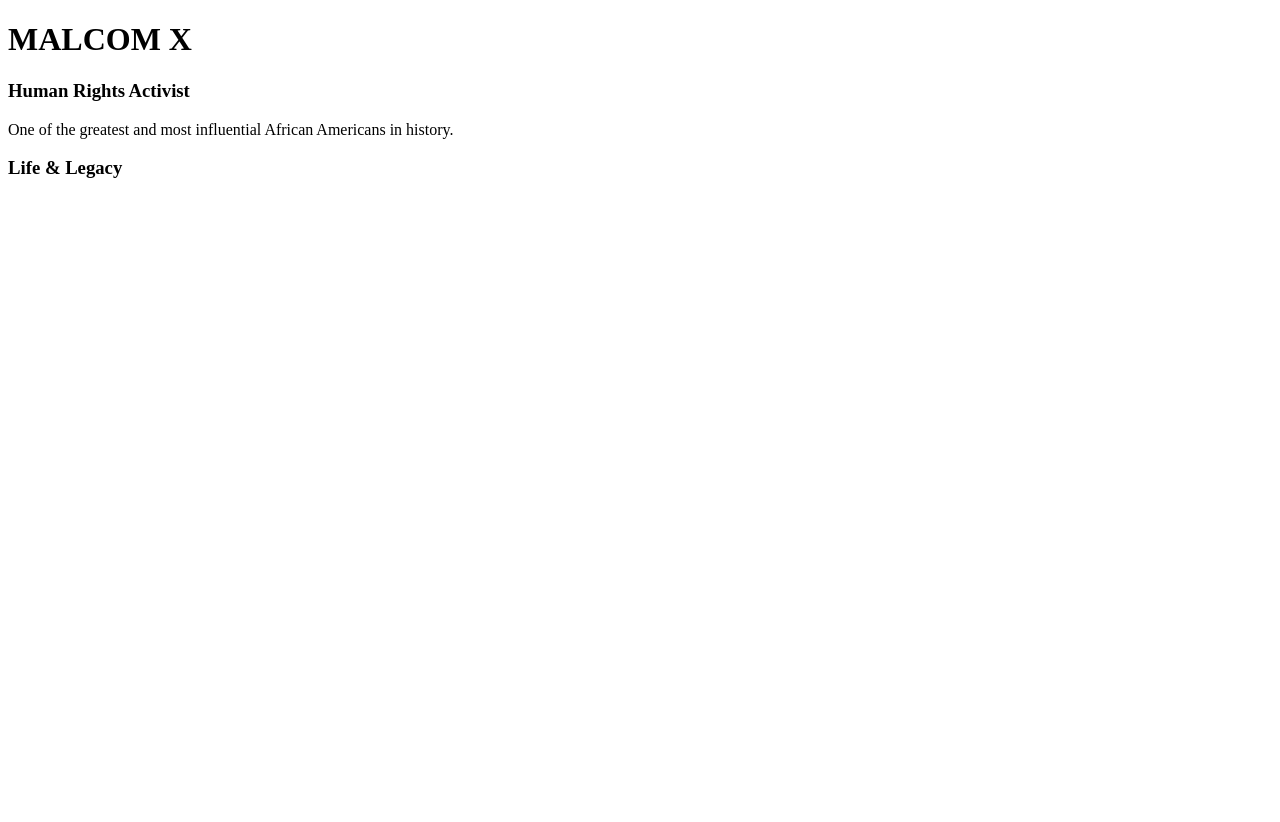
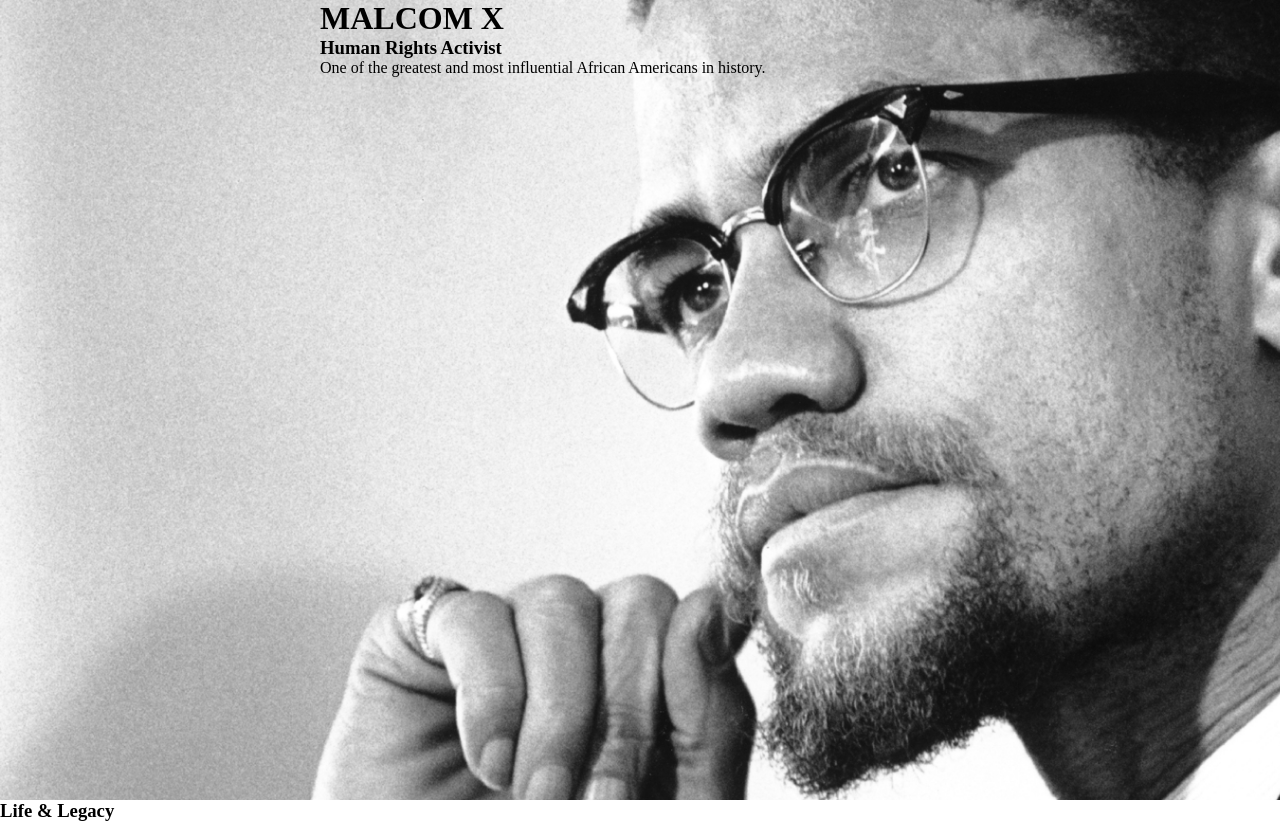
Before and after one commit to boakaidorborkamara/tribute_page, a plain HTML site: page index.html in a window 1280 px wide. Before the commit the page ends 800 px from the top, so only its background shows below. Drawn offline with Linux system fonts and the light colour scheme.

Commit message:
styled hero section

```diff
--- a/index.html
+++ b/index.html
@@ -6,13 +6,34 @@
     <meta http-equiv="X-UA-Compatible" content="IE=edge">
     <meta name="viewport" content="width=device-width, initial-scale=1.0">
     <title>Malcomx Tribute</title>
+    <style>
+        * {
+            margin: 0px;
+            padding: 0px;
+        }
+
+        header {
+            height: 100vh;
+            background-color: yellow;
+            background-image: url("image/malcom.jpg");
+            background-repeat: no-repeat;
+            background-size: cover;
+        }
+
+        header div {
+            width: 50%;
+            margin: auto;
+        }
+    </style>
 </head>
 
 <body>
     <header>
-        <h1>MALCOM X</h1>
-        <h3>Human Rights Activist</h3>
-        <p>One of the greatest and most influential African Americans in history.</p>
+        <div>
+            <h1>MALCOM X</h1>
+            <h3>Human Rights Activist</h3>
+            <p>One of the greatest and most influential African Americans in history.</p>
+        </div>
     </header>
     <main>
         <h3>Life & Legacy</h3>
```
Also changed, not shown: image/malcom.jpg (added).
